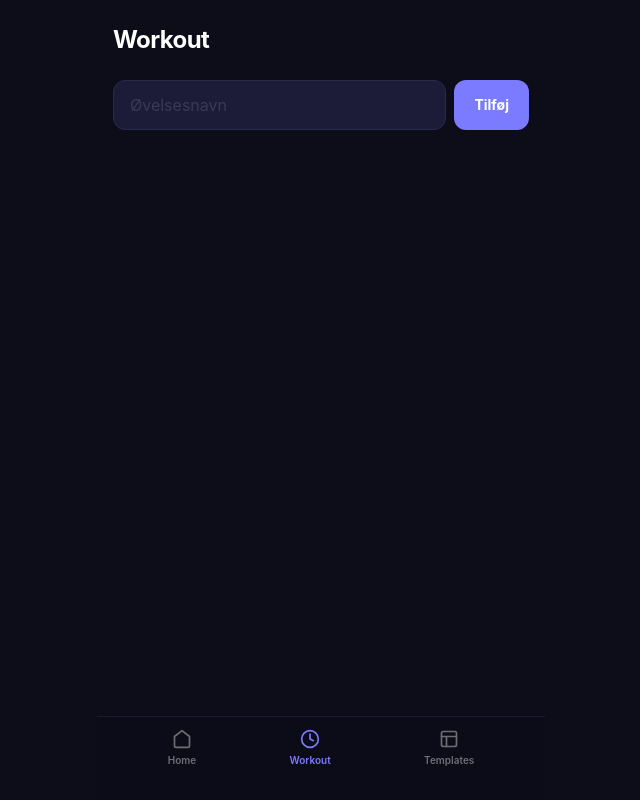
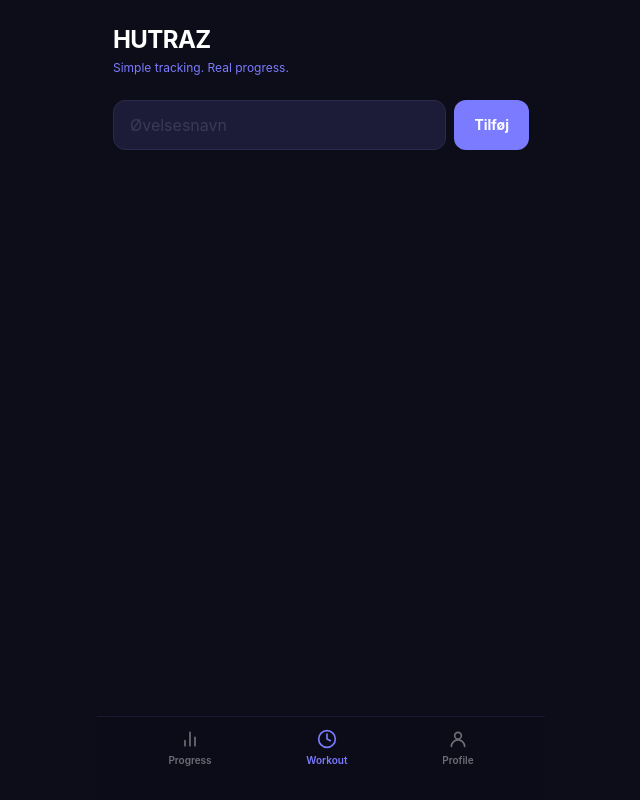
Before and after one commit to HUTRAZ/hutraz, a React (Vite) app: page / in a window 1280 px wide. Shown: the whole page, without its empty margins (319-959 px from the left). Built offline with nearby package versions, Linux system fonts and the light colour scheme.

Commit message:
menustruktur

```diff
--- a/src/App.jsx
+++ b/src/App.jsx
@@ -1,11 +1,8 @@
 import { useState, useEffect } from 'react'
 import ExerciseCard from './ExerciseCard'
 
-console.log('APP LOADED')
-
 function App() {
   const [showSplash, setShowSplash] = useState(true)
-  console.log('showSplash:', showSplash)
   const [page, setPage] = useState('workout')
   const [exercises, setExercises] = useState(() => {
     const saved = localStorage.getItem('exercises')
@@ -24,7 +21,7 @@ function App() {
   const [restActive, setRestActive] = useState(false)
 
   useEffect(() => {
-    const timer = setTimeout(() => setShowSplash(false), 3000)
+    const timer = setTimeout(() => setShowSplash(false), 1500)
     return () => clearTimeout(timer)
   }, [])
 
@@ -60,15 +57,12 @@ function App() {
   }
 
   function addSet(index) {
-    console.log('addSet called')
     const newExercises = [...exercises]
     const sets = newExercises[index].sets
     const lastSet = sets[sets.length - 1]
-    console.log('lastSet:', lastSet)
     const newSet = lastSet
       ? { kg: lastSet.kg, reps: lastSet.reps, done: false }
       : { kg: '', reps: '', done: false }
-    console.log('newSet:', newSet)
     sets.push(newSet)
     setExercises(newExercises)
 
@@ -123,7 +117,6 @@ function addSet(index) {
       sets: Array.from({ length: ex.sets }, () => ({ kg: '', reps: '', done: false }))
     }))
     setExercises(newExercises)
-    setPage('workout')
   }
 
   function deleteTemplate(index) {
@@ -152,23 +145,39 @@ function addSet(index) {
   return (
     <>
       {showSplash && (
-        <div className="fixed inset-0 bg-black flex flex-col items-center justify-center z-50">
-          <img src="/icon.svg" className="w-20 h-20 mb-4 animate-bounce" />
+        <div className="fixed inset-0 bg-[#0D0D1A] flex flex-col items-center justify-center z-50">
+          <img src="/icon.svg" className="w-20 h-20 mb-4 animate-bounce" alt="Hutraz" />
           <div className="text-2xl font-bold tracking-widest text-white">HUTRAZ</div>
           <div className="text-xs text-[#7B7BFF] mt-2">Simple tracking. Real progress.</div>
         </div>
       )}
+
       <div className="min-h-screen bg-[#0D0D1A] text-white pb-24">
         <div className="px-4 py-6 max-w-md mx-auto">
 
-          {/* HOME */}
-          {page === 'home' && (
+          {/* PROGRESS - placeholder */}
+          {page === 'progress' && (
+            <div>
+              <h1 className="text-2xl font-bold tracking-tight mb-6">Progress</h1>
+              <div className="text-center py-20">
+                <svg viewBox="0 0 24 24" fill="none" strokeWidth="2" strokeLinecap="round" className="w-12 h-12 stroke-[#2A2A4A] mx-auto mb-4">
+                  <path d="M18 20V10M12 20V4M6 20v-6"/>
+                </svg>
+                <div className="text-[#555] text-sm">Kommer snart</div>
+                <div className="text-[#444] text-xs mt-2">Grafer og progression over tid</div>
+              </div>
+            </div>
+          )}
+
+          {/* WORKOUT - all content */}
+          {page === 'workout' && (
             <div>
               <h1 className="text-2xl font-bold tracking-tight mb-1">HUTRAZ</h1>
               <p className="text-xs text-[#7B7BFF] mb-6">Simple tracking. Real progress.</p>
 
+              {/* Stats */}
+              {history.length > 0 && (
                 <div className="bg-[#13132A] border border-[#232340] rounded-2xl p-5 mb-4">
-                <div className="text-sm font-semibold text-[#555] uppercase tracking-wide mb-2">Statistik</div>
                   <div className="grid grid-cols-2 gap-4">
                     <div>
                       <div className="text-2xl font-bold">{history.length}</div>
@@ -182,10 +191,113 @@ function addSet(index) {
                     </div>
                   </div>
                 </div>
+              )}
 
-              {history.length > 0 && (
-                <div>
-                  <div className="text-sm font-semibold text-[#7B7BFF] uppercase tracking-wide mb-3">Seneste workouts</div>
+              {/* Templates */}
+              {templates.length > 0 && exercises.length === 0 && (
+                <div className="mb-6">
+                  <h3 className="text-sm font-semibold text-[#7B7BFF] uppercase tracking-wide mb-3">Templates</h3>
+                  <div className="flex flex-col gap-2">
+                    {templates.map((t, i) => (
+                      <div key={i} className="bg-[#13132A] border border-[#232340] rounded-xl p-4">
+                        <div className="flex justify-between items-center mb-2">
+                          <span className="font-bold text-sm">{t.name}</span>
+                          <span className="text-xs text-[#555]">{t.exercises.length} øvelser</span>
+                        </div>
+                        {t.exercises.map((ex, j) => (
+                          <div key={j} className="text-xs text-[#666] ml-1 mb-0.5">{ex.name} — {ex.sets} sæt</div>
+                        ))}
+                        <div className="flex gap-2 mt-3">
+                          <button
+                            onClick={() => loadTemplate(t)}
+                            className="flex-1 py-2.5 bg-[#7B7BFF] rounded-xl text-sm font-bold hover:bg-[#6060DD] transition-colors"
+                          >
+                            Start workout
+                          </button>
+                          <button
+                            onClick={() => deleteTemplate(i)}
+                            className="py-2.5 px-4 border border-[#2A2A4A] rounded-xl text-xs font-semibold text-[#555] hover:border-red-500/50 hover:text-red-400 transition-colors"
+                          >
+                            Slet
+                          </button>
+                        </div>
+                      </div>
+                    ))}
+                  </div>
+                </div>
+              )}
+
+              {/* Add exercise */}
+              <div className="flex gap-2 mb-6">
+                <input
+                  type="text"
+                  placeholder="Øvelsesnavn"
+                  value={name}
+                  onChange={(e) => setName(e.target.value)}
+                  onKeyDown={(e) => e.key === 'Enter' && addExercise()}
+                  className="flex-1 bg-[#1C1C38] border border-[#2A2A4A] rounded-xl px-4 py-3 text-white placeholder-[#3a3a55] outline-none focus:border-[#7B7BFF] transition-colors"
+                />
+                <button
+                  onClick={addExercise}
+                  className="bg-[#7B7BFF] rounded-xl px-5 py-3 font-bold text-sm hover:bg-[#6060DD] transition-colors"
+                >
+                  Tilføj
+                </button>
+              </div>
+
+              {/* Rest timer */}
+              {restActive && (
+                <div className="bg-[#13132A] border border-[#5BF5A0]/20 rounded-xl p-4 mb-4 flex items-center justify-between">
+                  <div className="flex items-center gap-3">
+                    <div className="w-2 h-2 bg-[#5BF5A0] rounded-full animate-pulse" />
+                    <span className="text-[#5BF5A0] font-bold text-lg tabular-nums">
+                      {Math.floor(restTime / 60)}:{String(restTime % 60).padStart(2, '0')}
+                    </span>
+                  </div>
+                  <button
+                    onClick={() => setRestActive(false)}
+                    className="border border-[#5BF5A0]/30 text-[#5BF5A0] text-xs font-semibold px-3 py-1.5 rounded-lg hover:bg-[#5BF5A0]/10 transition-colors"
+                  >
+                    Skip
+                  </button>
+                </div>
+              )}
+
+              {/* Exercise cards */}
+              {exercises.map((ex, i) => (
+                <ExerciseCard
+                  key={i}
+                  exercise={ex}
+                  exIndex={i}
+                  onAddSet={addSet}
+                  onUpdateSet={updateSet}
+                  onDoneSet={doneSet}
+                  bestSet={getBestSet(ex.name)}
+                />
+              ))}
+
+              {/* Workout actions */}
+              {exercises.length > 0 && (
+                <div className="flex flex-col gap-3 mt-4 mb-6">
+                  <button
+                    onClick={finishWorkout}
+                    className="w-full py-4 bg-gradient-to-r from-[#7B7BFF] to-[#6060DD] rounded-2xl font-bold text-base shadow-lg shadow-[#7B7BFF]/25 hover:translate-y-[-1px] active:translate-y-[1px] transition-transform"
+                  >
+                    Afslut workout
+                  </button>
+                  <button
+                    onClick={saveTemplate}
+                    className="w-full py-3 border border-dashed border-[#2A2A4A] rounded-2xl text-[#555] text-sm font-semibold hover:border-[#7B7BFF] hover:text-[#7B7BFF] transition-colors"
+                  >
+                    Gem som template
+                  </button>
+                </div>
+              )}
+
+              {/* Recent workouts */}
+              {history.length > 0 && exercises.length === 0 && (
+                <div className="mt-6">
+                  <h3 className="text-sm font-semibold text-[#7B7BFF] uppercase tracking-wide mb-3">Seneste workouts</h3>
                   {history.slice(0, 5).map((w, i) => (
                     <div key={i} className="bg-[#13132A] border border-[#232340] rounded-xl p-4 mb-3">
                       <div className="flex justify-between items-center mb-2">
@@ -204,124 +316,29 @@ function addSet(index) {
             </div>
           )}
 
-          {/* WORKOUT */}
-          {page === 'workout' && (
+          {/* PROFILE - placeholder */}
+          {page === 'profile' && (
             <div>
-              <h1 className="text-2xl font-bold tracking-tight mb-6">Workout</h1>
-
-              <div className="flex gap-2 mb-6">
-                <input
-                  type="text"
-                  placeholder="Øvelsesnavn"
-                  value={name}
-                  onChange={(e) => setName(e.target.value)}
-                  onKeyDown={(e) => e.key === 'Enter' && addExercise()}
-                  className="flex-1 bg-[#1C1C38] border border-[#2A2A4A] rounded-xl px-4 py-3 text-white placeholder-[#3a3a55] outline-none focus:border-[#7B7BFF] transition-colors"
-                />
-                <button
-                  onClick={addExercise}
-                  className="bg-[#7B7BFF] rounded-xl px-5 py-3 font-bold text-sm hover:bg-[#6060DD] transition-colors"
-                >
-                  Tilføj
-                </button>
+              <h1 className="text-2xl font-bold tracking-tight mb-6">Profile</h1>
+              <div className="text-center py-20">
+                <svg viewBox="0 0 24 24" fill="none" strokeWidth="2" strokeLinecap="round" className="w-12 h-12 stroke-[#2A2A4A] mx-auto mb-4">
+                  <circle cx="12" cy="8" r="4"/><path d="M20 21a8 8 0 1 0-16 0"/>
+                </svg>
+                <div className="text-[#555] text-sm">Kommer snart</div>
+                <div className="text-[#444] text-xs mt-2">Indstillinger og profil</div>
               </div>
-
-              {restActive && (
-                <div className="bg-[#13132A] border border-[#5BF5A0]/20 rounded-xl p-4 mb-4 flex items-center justify-between">
-                  <div className="flex items-center gap-3">
-                    <div className="w-2 h-2 bg-[#5BF5A0] rounded-full animate-pulse" />
-                    <span className="text-[#5BF5A0] font-bold text-lg tabular-nums">
-                      {Math.floor(restTime / 60)}:{String(restTime % 60).padStart(2, '0')}
-                    </span>
-                  </div>
-                  <button
-                    onClick={() => setRestActive(false)}
-                    className="border border-[#5BF5A0]/30 text-[#5BF5A0] text-xs font-semibold px-3 py-1.5 rounded-lg hover:bg-[#5BF5A0]/10 transition-colors"
-                  >
-                    Skip
-                  </button>
             </div>
           )}
 
-              {exercises.map((ex, i) => (
-                <ExerciseCard
-                  key={i}
-                  exercise={ex}
-                  exIndex={i}
-                  onAddSet={addSet}
-                  onUpdateSet={updateSet}
-                  onDoneSet={doneSet}
-                  bestSet={getBestSet(ex.name)}
-                />
-              ))}
-
-              {exercises.length > 0 && (
-                <div className="flex flex-col gap-3 mt-4 mb-6">
-                  <button
-                    onClick={finishWorkout}
-                    className="w-full py-4 bg-gradient-to-r from-[#7B7BFF] to-[#6060DD] rounded-2xl font-bold text-base shadow-lg shadow-[#7B7BFF]/25 hover:translate-y-[-1px] active:translate-y-[1px] transition-transform"
-                  >
-                    Afslut workout
-                  </button>
-                  <button
-                    onClick={saveTemplate}
-                    className="w-full py-3 border border-dashed border-[#2A2A4A] rounded-2xl text-[#555] text-sm font-semibold hover:border-[#7B7BFF] hover:text-[#7B7BFF] transition-colors"
-                  >
-                    Gem som template
-                  </button>
-                </div>
-              )}
-            </div>
-          )}
-
-          {/* TEMPLATES */}
-          {page === 'templates' && (
-            <div>
-              <h1 className="text-2xl font-bold tracking-tight mb-6">Templates</h1>
-
-              {templates.length === 0 ? (
-                <div className="text-center py-12">
-                  <div className="text-[#555] text-sm">Ingen templates endnu</div>
-                  <div className="text-[#444] text-xs mt-2">Log en workout og gem den som template</div>
-                </div>
-              ) : (
-                templates.map((t, i) => (
-                  <div key={i} className="bg-[#13132A] border border-[#232340] rounded-xl p-4 mb-3">
-                    <div className="flex justify-between items-center mb-3">
-                      <span className="font-bold">{t.name}</span>
-                      <span className="text-xs text-[#555]">{t.exercises.length} øvelser</span>
-                    </div>
-                    {t.exercises.map((ex, j) => (
-                      <div key={j} className="text-xs text-[#666] ml-1 mb-1">{ex.name} — {ex.sets} sæt</div>
-                    ))}
-                    <div className="flex gap-2 mt-3">
-                      <button
-                        onClick={() => loadTemplate(t)}
-                        className="flex-1 py-2.5 bg-[#7B7BFF] rounded-xl text-sm font-bold hover:bg-[#6060DD] transition-colors"
-                      >
-                        Start workout
-                      </button>
-                      <button
-                        onClick={() => deleteTemplate(i)}
-                        className="py-2.5 px-4 border border-[#2A2A4A] rounded-xl text-xs font-semibold text-[#555] hover:border-red-500/50 hover:text-red-400 transition-colors"
-                      >
-                        Slet
-                      </button>
-                    </div>
-                  </div>
-                ))
-              )}
-            </div>
-          )}
         </div>
 
-        {/* BOTTOM NAV */}
+        {/* BOTTOM NAV: Progress | Workout | Profile */}
         <div className="fixed bottom-0 left-0 right-0 bg-[#0D0D1A]/95 backdrop-blur-xl border-t border-[#1a1a30] px-6 py-3 pb-8 flex justify-around max-w-md mx-auto">
-          <button onClick={() => setPage('home')} className={`flex flex-col items-center gap-1 ${page === 'home' ? 'opacity-100' : 'opacity-40'}`}>
-            <svg viewBox="0 0 24 24" fill="none" strokeWidth="2" strokeLinecap="round" strokeLinejoin="round" className={`w-5 h-5 ${page === 'home' ? 'stroke-[#7B7BFF]' : 'stroke-white'}`}>
-              <path d="M3 9l9-7 9 7v11a2 2 0 0 1-2 2H5a2 2 0 0 1-2-2z"/>
+          <button onClick={() => setPage('progress')} className={`flex flex-col items-center gap-1 ${page === 'progress' ? 'opacity-100' : 'opacity-40'}`}>
+            <svg viewBox="0 0 24 24" fill="none" strokeWidth="2" strokeLinecap="round" className={`w-5 h-5 ${page === 'progress' ? 'stroke-[#7B7BFF]' : 'stroke-white'}`}>
+              <path d="M18 20V10M12 20V4M6 20v-6"/>
             </svg>
-            <span className={`text-[10px] font-semibold ${page === 'home' ? 'text-[#7B7BFF]' : 'text-white'}`}>Home</span>
+            <span className={`text-[10px] font-semibold ${page === 'progress' ? 'text-[#7B7BFF]' : 'text-white'}`}>Progress</span>
           </button>
           <button onClick={() => setPage('workout')} className={`flex flex-col items-center gap-1 ${page === 'workout' ? 'opacity-100' : 'opacity-40'}`}>
             <svg viewBox="0 0 24 24" fill="none" strokeWidth="2" strokeLinecap="round" className={`w-5 h-5 ${page === 'workout' ? 'stroke-[#7B7BFF]' : 'stroke-white'}`}>
@@ -329,11 +346,11 @@ function addSet(index) {
             </svg>
             <span className={`text-[10px] font-semibold ${page === 'workout' ? 'text-[#7B7BFF]' : 'text-white'}`}>Workout</span>
           </button>
-          <button onClick={() => setPage('templates')} className={`flex flex-col items-center gap-1 ${page === 'templates' ? 'opacity-100' : 'opacity-40'}`}>
-            <svg viewBox="0 0 24 24" fill="none" strokeWidth="2" strokeLinecap="round" className={`w-5 h-5 ${page === 'templates' ? 'stroke-[#7B7BFF]' : 'stroke-white'}`}>
-              <rect x="3" y="3" width="18" height="18" rx="2"/><path d="M3 9h18M9 21V9"/>
+          <button onClick={() => setPage('profile')} className={`flex flex-col items-center gap-1 ${page === 'profile' ? 'opacity-100' : 'opacity-40'}`}>
+            <svg viewBox="0 0 24 24" fill="none" strokeWidth="2" strokeLinecap="round" className={`w-5 h-5 ${page === 'profile' ? 'stroke-[#7B7BFF]' : 'stroke-white'}`}>
+              <circle cx="12" cy="8" r="4"/><path d="M20 21a8 8 0 1 0-16 0"/>
             </svg>
-            <span className={`text-[10px] font-semibold ${page === 'templates' ? 'text-[#7B7BFF]' : 'text-white'}`}>Templates</span>
+            <span className={`text-[10px] font-semibold ${page === 'profile' ? 'text-[#7B7BFF]' : 'text-white'}`}>Profile</span>
           </button>
         </div>
       </div>
```
Lines whose indentation alone changed are shown as unchanged.
